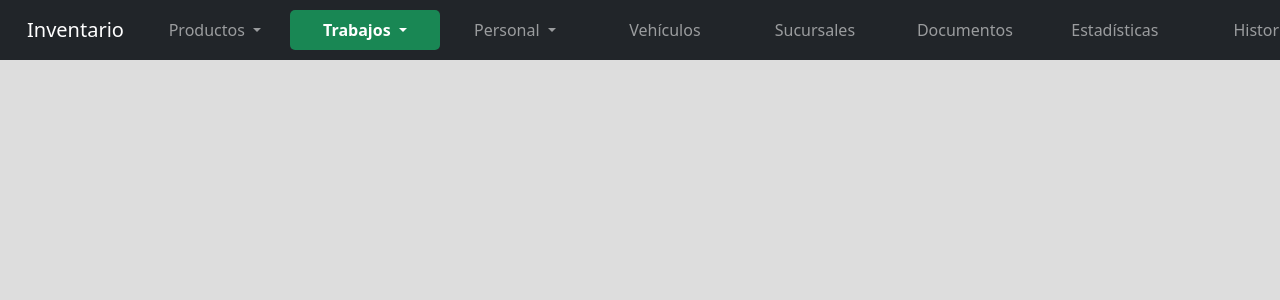
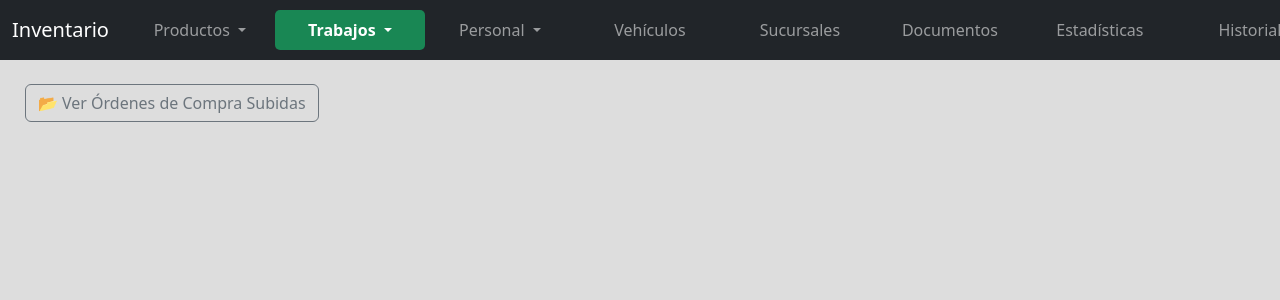
Before and after one commit to cristiandkn1/InventarioMST, a PHP site: page /tcpdf/ordenesCompra.php in a window 1280 px wide. Shown: the top 300 px of the page. Run offline with PHP 8.4, Linux system fonts and the light colour scheme; the visitor is signed in with stand-in values (Sample User, id 1); some libraries are stand-ins or nearby versions.

Commit message:
Ordenes de compra Update 1.04

```diff
--- a/ordenesCompra.php
+++ b/ordenesCompra.php
@@ -11,13 +11,84 @@ if (!isset($_SESSION['usuario_id'])) {
 }
 ?>
 
+
+<?php
+if ($_SERVER['REQUEST_METHOD'] == 'POST' && isset($_FILES['archivo_oc'])) {
+    $archivo = $_FILES['archivo_oc'];
+    $nombre = basename($archivo['name']);
+    $ruta = 'ordenes_subidas/' . $nombre;
+    $extensiones_permitidas = ['pdf', 'xlsx', 'xls', 'csv', 'docx', 'jpg', 'jpeg', 'png', 'webp', 'gif'];
+    $extension = strtolower(pathinfo($nombre, PATHINFO_EXTENSION)); // 👈 MOVER AQUÍ
+
+    $usuario_id = $_SESSION['usuario_id'] ?? 0;
+
+    if (in_array($extension, $extensiones_permitidas)) {
+        // Comprimir si es imagen JPG/JPEG
+        if (in_array($extension, ['jpg', 'jpeg'])) {
+            $image = imagecreatefromjpeg($archivo['tmp_name']);
+            imagejpeg($image, $ruta, 75); // Calidad 75%
+            imagedestroy($image);
+        } elseif (in_array($extension, ['png'])) {
+            $image = imagecreatefrompng($archivo['tmp_name']);
+            imagepng($image, $ruta, 7); // Compresión PNG
+            imagedestroy($image);
+        } else {
+            move_uploaded_file($archivo['tmp_name'], $ruta);
+        }
+
+        // Guardar en historial
+        $fecha = date("Y-m-d H:i:s");
+        $accion = "Subida de Orden de Compra";
+        $entidad = "orden_compra";
+        $detalle = "Archivo subido: $nombre";
+
+        $stmt = $conn->prepare("INSERT INTO historial (fecha, accion, entidad, entidad_id, detalle, usuario_id)
+                                VALUES (?, ?, ?, NULL, ?, ?)");
+        $stmt->bind_param("ssssi", $fecha, $accion, $entidad, $detalle, $usuario_id);
+        $stmt->execute();
+        $stmt->close();
+
+        echo "<script>Swal.fire('✅ Éxito', 'Orden de compra subida correctamente.', 'success');</script>";
+    } else {
+        echo "<script>Swal.fire('⚠️ Archivo no válido', 'Se permiten PDF, Excel, Word e imágenes (jpg, png, etc).', 'warning');</script>";
+    }
+}
+?>
+
+
+<?php
+// 🔴 Procesar eliminación del archivo
+if (isset($_GET['eliminar']) && !empty($_GET['eliminar'])) {
+    $archivo_eliminar = basename($_GET['eliminar']);
+    $ruta = "ordenes_subidas/$archivo_eliminar";
+    if (file_exists($ruta)) {
+        unlink($ruta); // Eliminar archivo
+        echo "<script>
+            Swal.fire('✅ Eliminado', 'El archivo ha sido eliminado.', 'success');
+            setTimeout(() => window.location.href = 'ordenesCompra.php', 1000);
+        </script>";
+    } else {
+        echo "<script>Swal.fire('⚠️ Error', 'El archivo no existe.', 'error');</script>";
+    }
+}
+?>
+
 <!DOCTYPE html>
 <html lang="es">
 <head>
     <meta charset="UTF-8">
     <title>Ordenes de Compra</title>
-    <link href="https://cdn.jsdelivr.net/npm/bootstrap@5.3.0/dist/css/bootstrap.min.css" rel="stylesheet">
     <link rel="stylesheet" href="css/style.css">
+    <link href="https://cdn.jsdelivr.net/npm/bootstrap@5.3.2/dist/css/bootstrap.min.css" rel="stylesheet">
+
+    <!-- FontAwesome -->
+    <link href="https://cdnjs.cloudflare.com/ajax/libs/font-awesome/6.5.0/css/all.min.css" rel="stylesheet">
+
+    <!-- Select2 -->
+    <link href="https://cdn.jsdelivr.net/npm/select2@4.1.0-rc.0/dist/css/select2.min.css" rel="stylesheet" />
+
+    <!-- SweetAlert2 -->
+    <link href="https://cdn.jsdelivr.net/npm/sweetalert2@11.7.3/dist/sweetalert2.min.css" rel="stylesheet">
 </head>
 <body>
 
@@ -146,8 +217,72 @@ if (!isset($_SESSION['usuario_id'])) {
 }
 </style>
 
+<!-- 🔘 Botón para mostrar sección oculta -->
+<div class="container mt-4">
+  <button class="btn btn-outline-secondary mb-3" onclick="document.getElementById('subidaOC').classList.toggle('d-none')">
+    📂 Ver Órdenes de Compra Subidas
+  </button>
+</div>
+
+<!-- 🔒 Sección OCULTA por defecto -->
+<div class="container mt-4 d-none" id="subidaOC">
+  <h3 class="text-center mb-4">📂 Subir Orden de Compra Existente</h3>
+  <form method="POST" enctype="multipart/form-data" class="mb-4">
+    <div class="input-group">
+      <input type="file" name="archivo_oc" class="form-control" required>
+      <button class="btn btn-primary" type="submit">Subir</button>
+    </div>
+  </form>
+
+  <h5 class="mt-4 mb-3">🧾 Órdenes de Compra Subidas</h5>
+  <table class="table table-bordered table-hover bg-white">
+    <thead class="table-dark">
+      <tr>
+        <th>Nombre del Archivo</th>
+        <th>Ver / Descargar</th>
+      </tr>
+    </thead>
+    <tbody>
+      <?php
+      $archivos = glob('ordenes_subidas/*');
+      if (count($archivos) == 0) {
+          echo "<tr><td colspan='2' class='text-center'>No hay órdenes subidas</td></tr>";
+      } else {
+        foreach ($archivos as $archivo) {
+            $nombre_archivo = basename($archivo);
+            echo "<tr>
+                    <td>$nombre_archivo</td>
+                    <td>
+                      <a href='$archivo' target='_blank' class='btn btn-sm btn-outline-primary'>Ver</a>
+                      <a href='$archivo' download class='btn btn-sm btn-outline-success'>Descargar</a>
+                      <a href='ordenesCompra.php?eliminar=$nombre_archivo' class='btn btn-sm btn-outline-danger'
+                         onclick=\"return confirm('¿Estás seguro de eliminar este archivo?')\">Eliminar</a>
+                    </td>
+                  </tr>";
+        }
+
+      }
+      ?>
+    </tbody>
+  </table>
+</div>
 
 
 <script src="https://cdn.jsdelivr.net/npm/bootstrap@5.3.0/dist/js/bootstrap.bundle.min.js"></script>
+<!-- Chart.js -->
+<script src="https://cdn.jsdelivr.net/npm/chart.js"></script>
+<!-- Scripts -->
+<script src="https://code.jquery.com/jquery-3.6.4.min.js"></script>
+<script src="https://cdn.jsdelivr.net/npm/bootstrap@5.3.2/dist/js/bootstrap.bundle.min.js"></script>
+<script src="https://cdn.datatables.net/1.13.5/js/jquery.dataTables.min.js"></script>
+<script src="https://cdn.datatables.net/1.13.5/js/dataTables.bootstrap5.min.js"></script>
+<script src="https://cdn.jsdelivr.net/npm/select2@4.1.0-rc.0/dist/js/select2.min.js"></script>
+<script src="https://cdnjs.cloudflare.com/ajax/libs/moment.js/2.29.4/moment.min.js"></script>
+<script src="https://cdn.jsdelivr.net/npm/sweetalert2@11.7.3/dist/sweetalert2.all.min.js"></script>
+<script src="https://cdn.jsdelivr.net/npm/chart.js"></script>
+<script src="https://cdn.jsdelivr.net/npm/sweetalert2@11"></script>
+
+
+
 </body>
 </html>
```
